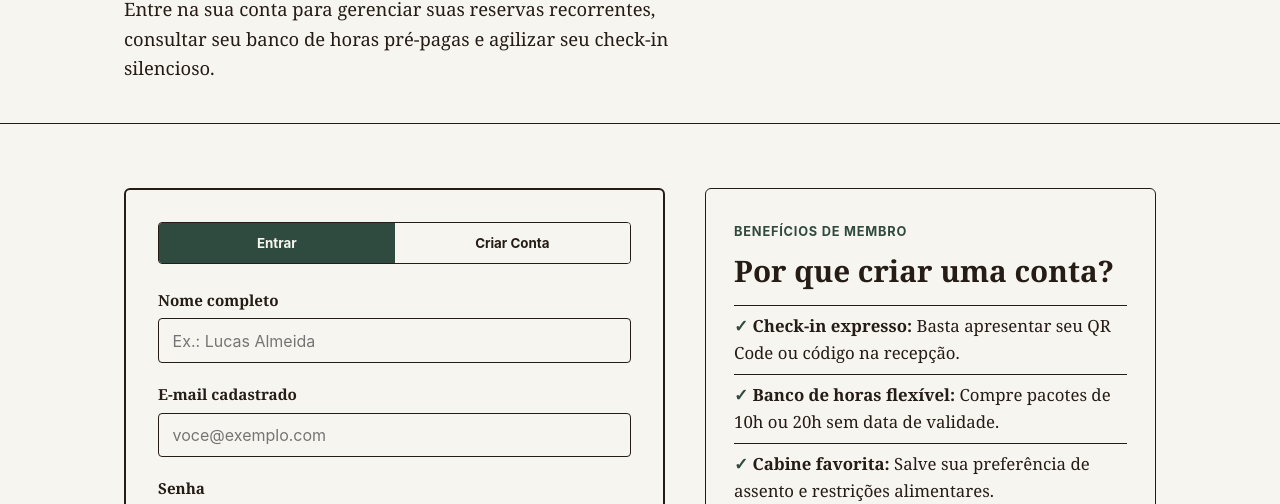
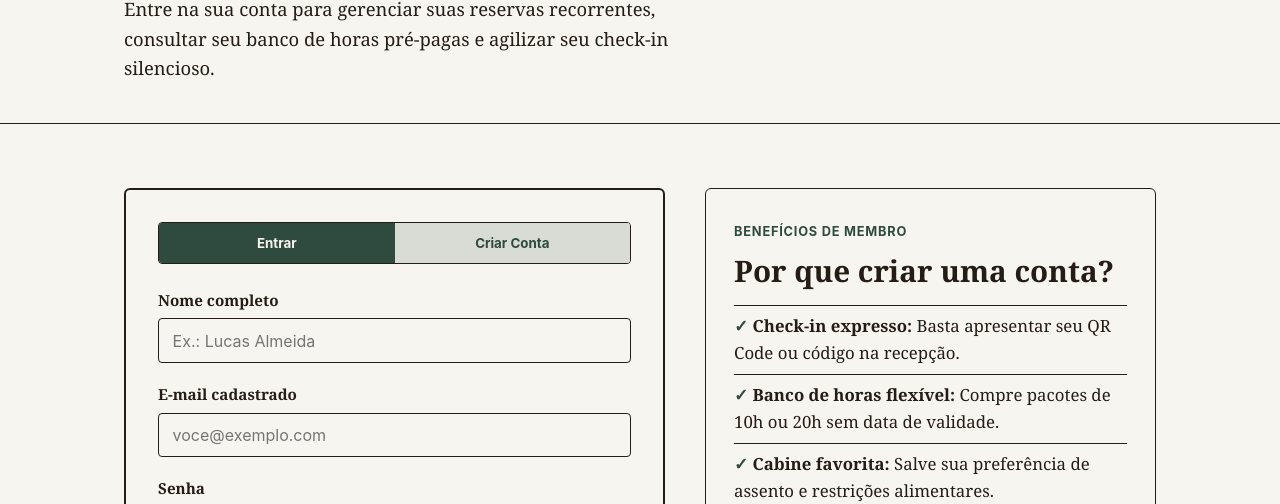
Before and after one commit to GusSMartins/Desenvolvimento_Interfaces_Cafe, a plain HTML site: page login.html in a window 1280 px wide. In both pictures the pointer is over the tab "Criar Conta". Shown: the part 257-761 px from the top of the page. Drawn offline with Linux system fonts and the light colour scheme.

Commit message:
Atualização dos butões de entrar e criar conta na pagina de login para melhor conforto, ao passar o mouse muda sutilmente a cor

```diff
--- a/css/style.css
+++ b/css/style.css
@@ -709,10 +709,24 @@
   padding: 0.75rem;
   font-weight: 700;
   cursor: pointer;
+  transition: background-color 0.2s ease, color 0.2s ease; /* novo: troca de cor suave */
 }
 
 .aba-btn.ativo {
   background-color: var(--cor-destaque);
+  color: var(--cor-fundo);
+}
+
+/* Hover na aba NÃO selecionada: tom verde suave */
+.aba-btn:not(.ativo):hover,
+.aba-btn:not(.ativo):focus-visible {
+  background-color: color-mix(in srgb, var(--cor-destaque) 15%, var(--cor-fundo));
+  color: var(--cor-destaque);
+}
+
+/* Hover na aba selecionada: escurece, igual aos botões primários do site */
+.aba-btn.ativo:hover {
+  background-color: var(--cor-texto);
   color: var(--cor-fundo);
 }
 
```
Lines whose indentation alone changed are shown as unchanged.
